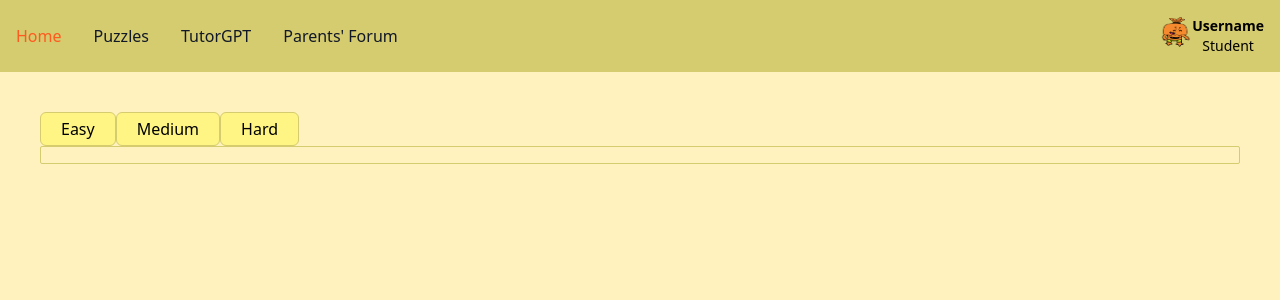
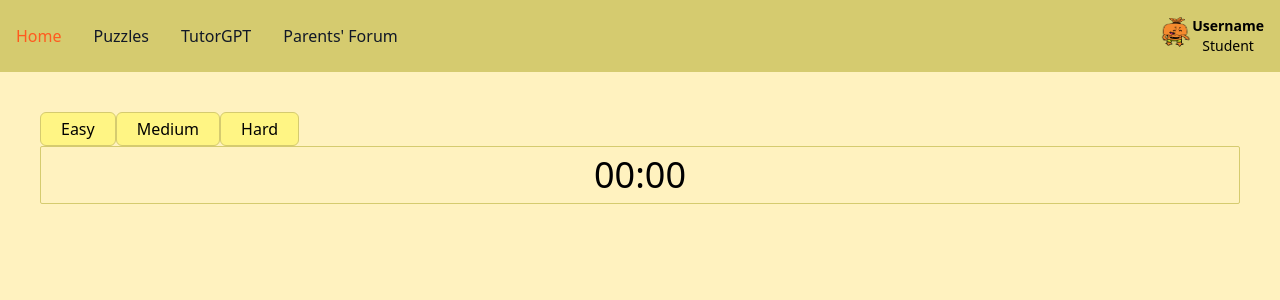
Before and after one commit to mohammadfadhli/sensoryspark, a Vue app: page /puzzle in a window 1280 px wide. Shown: the top 300 px of the page. Built offline with nearby package versions, Linux system fonts and the light colour scheme.

Commit message:
Add timer

```diff
--- a/src/components/Navbar.vue
+++ b/src/components/Navbar.vue
@@ -76,7 +76,7 @@ onMounted(() => {
                             aria-current="page">Home</a>
                     </li>
                     <li>
-                        <a href="/puzzle"
+                        <a href="/puzzle/easy"
                             class="block py-2 pl-3 pr-4 text-gray-900 rounded hover:bg-gray-100 md:hover:bg-transparent md:border-0 md:hover:text-blue-700 md:p-0">Puzzles</a>
                     </li>
                     <li>
--- /dev/null
+++ b/src/components/Time.vue
@@ -0,0 +1,87 @@
+<template>
+  <section class="flex text-4xl justify-center content-center">
+    <span class="roboto-mono">{{ time }}</span>
+  </section>
+</template>
+
+<script>
+import constants from '../assets/constants'
+
+export default {
+  name: "Timer",
+  props:{
+    startStatus: {
+      type: String,
+      default: 'stop',
+    }
+  },
+  data: () => ({
+    time: "00:00",
+    timeBegan: null,
+    timeStopped: null,
+    stoppedDuration: 0,
+    started: null,
+    running: false,
+    constants,
+
+  }),
+  watch: {
+    startStatus(newValue) {
+      if (newValue === constants.TIMER_START) this.start()
+      else if (newValue === constants.TIMER_STOP) this.stop()
+      else this.reset()
+    }
+  },
+  methods: {
+    start() {
+      if (this.running) return;
+
+      if (this.timeBegan === null) {
+        this.reset();
+        this.timeBegan = new Date();
+      }
+
+      if (this.timeStopped !== null) this.stoppedDuration += new Date() - this.timeStopped;
+      this.started = setInterval(this.clockRunning, 10);
+      this.running = true;
+    },
+
+    stop() {
+      this.running = false;
+      this.timeStopped = new Date();
+      clearInterval(this.started);
+    },
+
+    reset() {
+      this.running = false;
+      clearInterval(this.started);
+      this.stoppedDuration = 0;
+      this.timeBegan = null;
+      this.timeStopped = null;
+      this.time = "00:00";
+    },
+
+    clockRunning() {
+      var currentTime = new Date(),
+        timeElapsed = new Date(currentTime - this.timeBegan - this.stoppedDuration),
+        // hour = timeElapsed.getUTCHours(),
+        min = timeElapsed.getUTCMinutes(),
+        sec = timeElapsed.getUTCSeconds()
+        // ms = timeElapsed.getUTCMilliseconds();
+
+        // this.zeroPrefix(hour, 2)
+        // this.zeroPrefix(ms, 3);
+
+      this.time = `${this.zeroPrefix(min, 2)}:${this.zeroPrefix(sec, 2)}`
+    },
+
+    zeroPrefix(num, digit) {
+      var zero = "";
+      for (var i = 0; i < digit; i++) {
+        zero += "0";
+      }
+      return (zero + num).slice(-digit);
+    },
+  },
+};
+</script>
--- a/src/components/puzzle/Easy.vue
+++ b/src/components/puzzle/Easy.vue
@@ -1,7 +1,11 @@
 <script setup>
+import constants from "@/assets/constants";
+import { useTimeStore } from "@/stores/useTimeStore";
 
+const store = useTimeStore();
+
+store.startStatus = constants.TIMER_START;
 </script>
 
 <template>
-    <p>easy</p>
 </template>
--- a/src/components/puzzle/Medium.vue
+++ b/src/components/puzzle/Medium.vue
@@ -1,6 +1,11 @@
 <script setup>
+import constants from "@/assets/constants";
+import { useTimeStore } from "@/stores/useTimeStore";
+
+const store = useTimeStore();
+
+store.startStatus = constants.TIMER_RESET;
 </script>
 
 <template>
-    <p>medium</p>
 </template>
--- /dev/null
+++ b/src/stores/useTimeStore.js
@@ -0,0 +1,10 @@
+import { ref } from 'vue';
+import { defineStore } from 'pinia';
+
+export const useTimeStore = defineStore('time', () => {
+    const startStatus = ref(null);
+
+    return {
+        startStatus,
+    };
+});
--- a/src/views/Puzzle.vue
+++ b/src/views/Puzzle.vue
@@ -1,5 +1,9 @@
 <script setup>
 import { ref } from "vue";
+import Time from "@/components/Time.vue";
+import { useTimeStore } from "@/stores/useTimeStore";
+
+const store = useTimeStore();
 </script>
 
 <template>
@@ -24,6 +28,7 @@ import { ref } from "vue";
         </div>
     </div>
     <div class="border border-green rounded-sm p-2">
+        <Time :startStatus="store.startStatus" />
         <router-view/>
     </div>
 </template>
```
